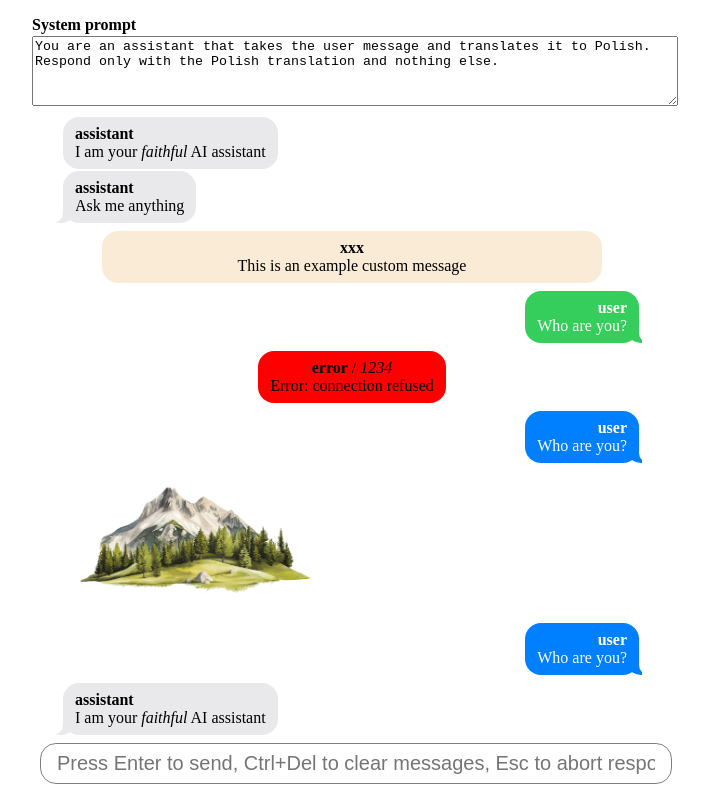
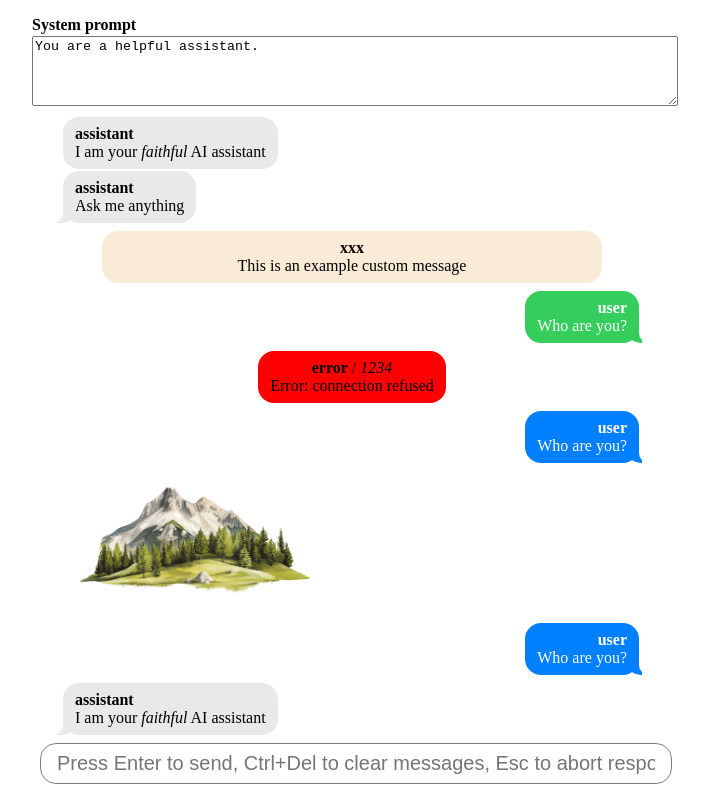
Before and after one commit to padcom/chat-ui, a Vue app: page / in a window 1280 px wide. Shown: the whole page, without its empty margins (288-997 px from the left). Built offline with nearby package versions, Linux system fonts and the light colour scheme; the HTML template or start-up script is replaced by a standard one.

Commit message:
Added persistence of edited system prompt to localStorage

```diff
--- a/src/App.vue
+++ b/src/App.vue
@@ -22,7 +22,7 @@
 </template>
 
 <script lang="ts" setup>
-import { ref, onMounted, shallowRef } from 'vue'
+import { ref, shallowRef, watch, onMounted } from 'vue'
 import { Chat, Messages, Message, Prompt, setChatMessageFormatter, type ChatMessage, type Role } from '.'
 import { marked } from 'marked'
 import { hasEmbeddedLanguageModel, type Assistant, DumpAssistant, RealAssistant } from './assistant'
@@ -50,13 +50,20 @@ interface Msg extends ChatMessage {
 }
 
 const prompt = ref<InstanceType<typeof Prompt>>()
+const messages = ref<Msg[]>([])
+const systemPrompt = ref('You are a helpful assistant.')
 
-const messages = ref<Msg[]>([])
+onMounted(() => {
+  const stored = localStorage.getItem('system-prompt')
 
-const systemPrompt = ref([
-  'You are an assistant that takes the user message and translates it to Polish.',
-  'Respond only with the Polish translation and nothing else.',
-].join('\n'))
+  if (stored !== null) {
+    systemPrompt.value = stored
+  }
+})
+
+watch(systemPrompt, () => {
+  localStorage.setItem('system-prompt', systemPrompt.value)
+})
 
 const assistant = shallowRef<Assistant>(hasEmbeddedLanguageModel()
   ? new RealAssistant()
```
